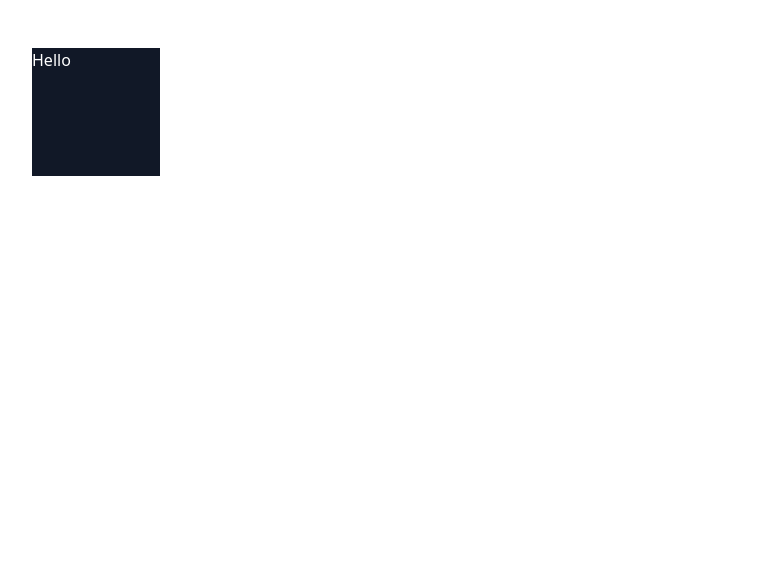
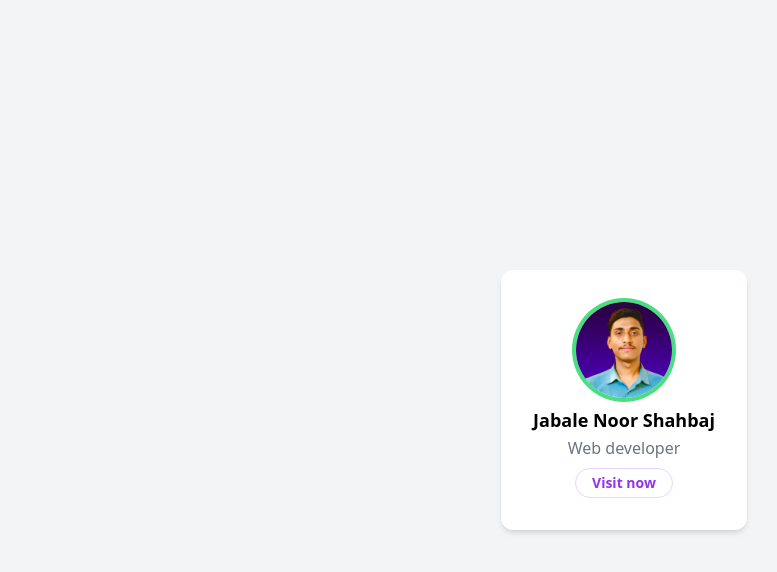
Before and after one commit to shah-07/simple-project-with-tailwind-css, a website: page index.html in a window 1280 px wide. Shown: the whole page, without its empty margins (16-793 px from the left). Drawn offline with Linux system fonts and the light colour scheme.

Commit message:
#03 Utility-First Approach

```diff
--- a/index.html
+++ b/index.html
@@ -1,12 +1,22 @@
 <!DOCTYPE html>
 <html lang="en">
-<head>
-  <meta charset="UTF-8">
-  <meta name="viewport" content="width=device-width, initial-scale=1.0">
-  <title>tailwind Project</title>
-  <link rel="stylesheet" href="./output/output.css"/>
-</head>
-<body>
-  <div class="w-32 h-32 bg-gray-900 m-12 text-white">Hello</div>
-</body>
+  <head>
+    <meta charset="UTF-8" />
+    <meta http-equiv="X-UA-Compatible" content="IE=edge" />
+    <meta name="viewport" content="width=device-width, initial-scale=1.0" />
+    <title>Tailwind Project</title>
+    <link rel="stylesheet" href="./output/output.css"/>
+  </head>
+  <body class="h-screen flex items-center justify-center bg-gray-100">
+    <div class="max-w-sm mx-auto p-8 bg-white rounded-xl shadow-md space-y-2">
+      <img class="h-24 mx-auto rounded-full ring-4 ring-green-400" src="images/logo.jpg" alt="Shahbaj logo" />
+      <div class="text-center space-y-2">
+        <div class="space-y-0.5">
+          <p class="text-lg text-black font-semibold">Jabale Noor Shahbaj</p>
+          <p class="text-gray-500 font-medium">Web developer</p>
+        </div>
+        <button class="px-4 py-1 border border-purple-200 rounded-full text-sm text-purple-600 font-semibold">Visit now</button>
+      </div>
+    </div>
+  </body>
 </html>
```
Also changed, not shown: images/logo.jpg (added), output/output.css.
